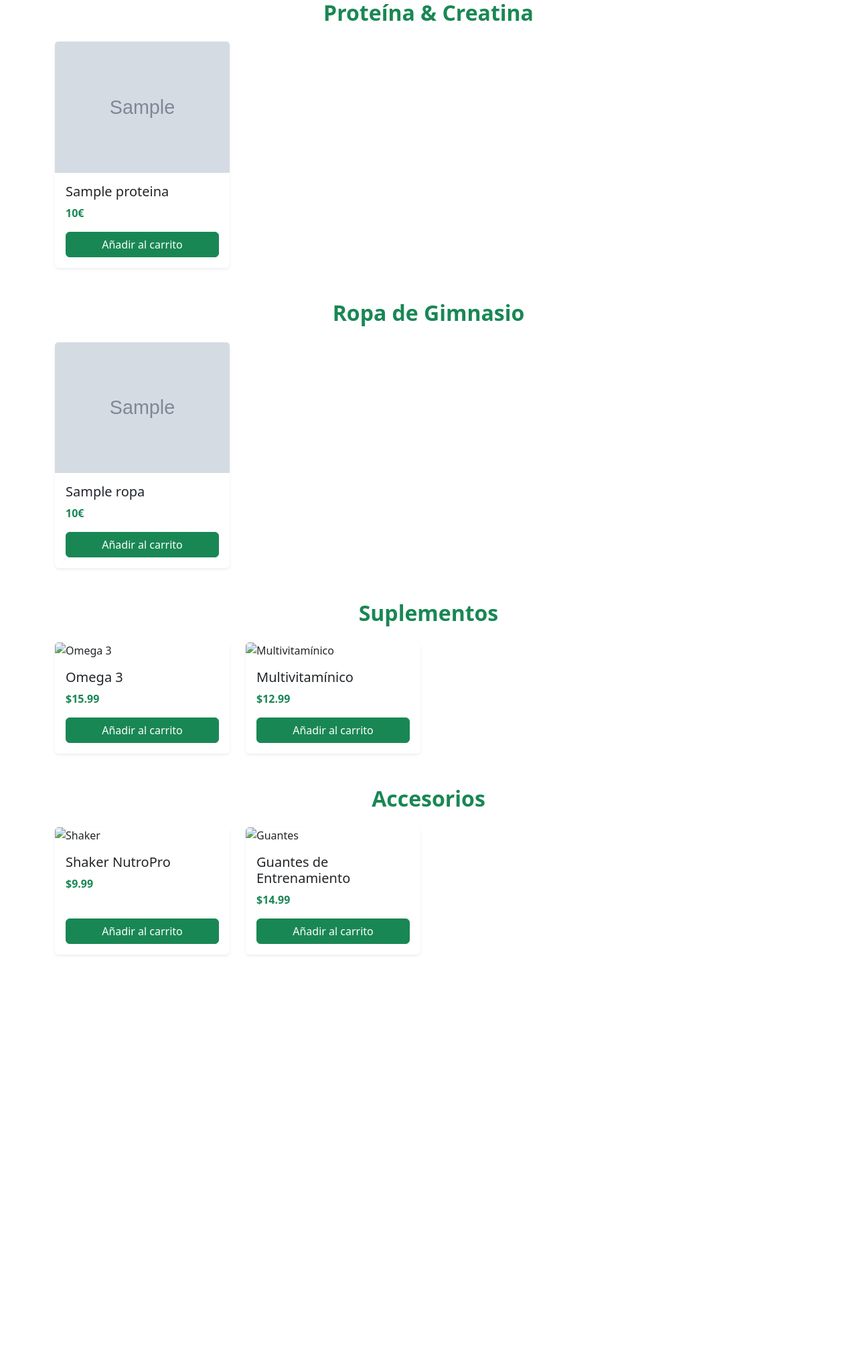
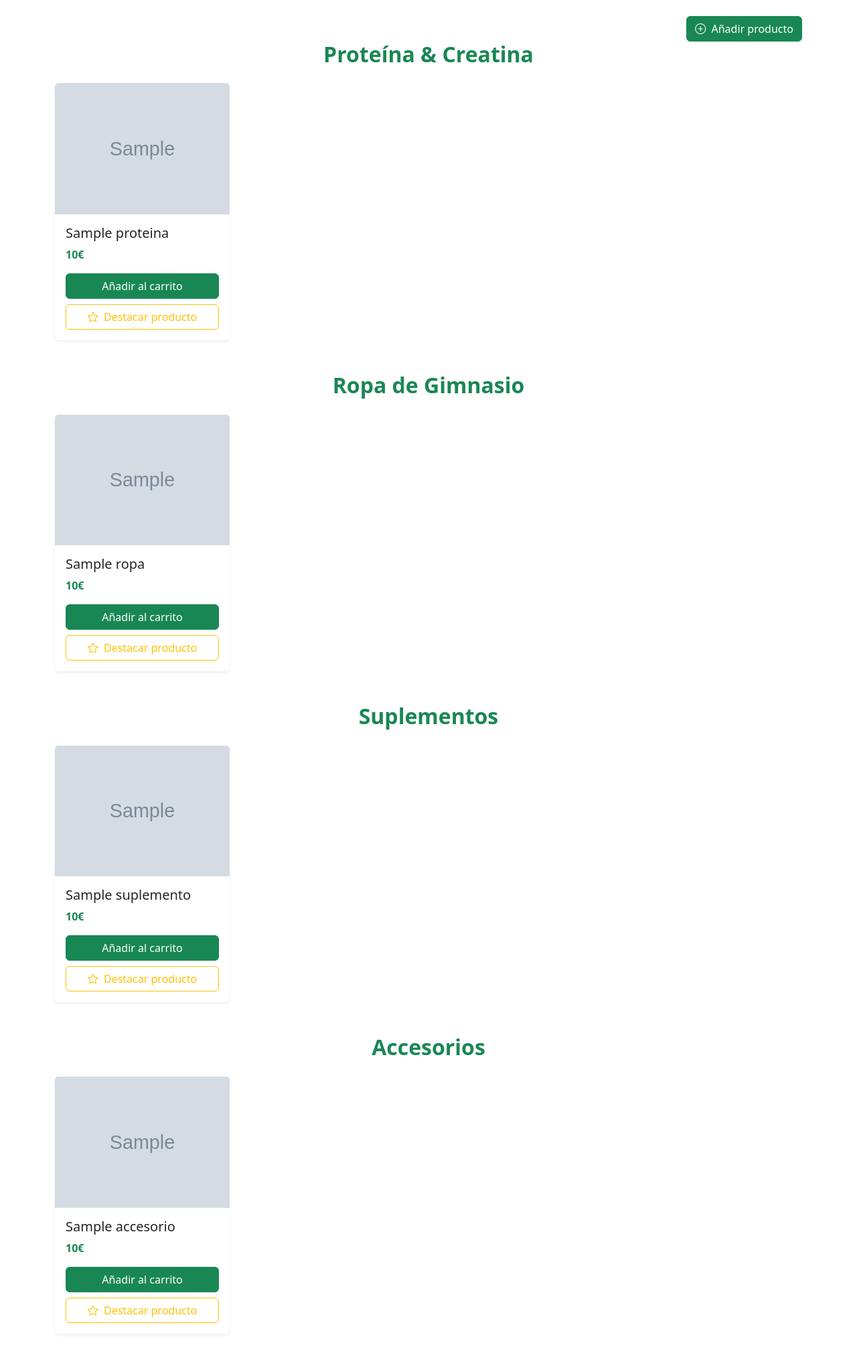
Before and after one commit to IagoFP2004/NutroPro, a PHP site: template www/app/Views/productos.view.php in a window 1280 px wide. Shown: the whole page at 67% size. Before the commit the page ends 1426 px from the top, so only its background shows below. Run offline with PHP 8.4, Linux system fonts and the light colour scheme; the template is opened without the code that fills it: most values are stand-ins (such as "Sample title", 1, 10 or a date in 2020); grey boxes marked "Sample" are stand-in pictures; some libraries are stand-ins or nearby versions.

Commit message:
Agregada pantalla de agregar producto y boton para destacar los productos

```diff
--- a/www/app/Views/inicio.view.php
+++ b/www/app/Views/inicio.view.php
@@ -76,7 +76,6 @@
             <?php }?>
         </div>
     </section>
-
     <!-- Sección de beneficios -->
     <section class="py-5 bg-light">
         <div class="container">
--- a/www/app/Views/productos.view.php
+++ b/www/app/Views/productos.view.php
@@ -11,25 +11,38 @@
     <link href="https://cdn.jsdelivr.net/npm/bootstrap-icons@1.11.1/font/bootstrap-icons.css" rel="stylesheet">
 </head>
 <body>
+
+<!-- ====== Botón añadir producto ====== -->
+<div class="container mt-4 d-flex justify-content-end">
+    <a href="/productos/nuevo" class="btn btn-success">
+        <i class="bi bi-plus-circle me-1"></i> Añadir producto
+    </a>
+</div>
+
 <!-- Contenido principal -->
 <main class="container mb-5">
 
-    <!-- 🏋️‍♂️ CATEGORÍA 1: Proteína & Creatina -->
+    <!-- CATEGORÍA 1: Proteína & Creatina -->
     <section class="mb-5">
         <h2 class="fw-bold mb-4 text-success text-center">Proteína & Creatina</h2>
         <div class="row g-4">
-            <?php foreach ($proteinas as $proteina){?>
-            <div class="col-md-3 col-sm-6">
-                <div class="card border-0 shadow-sm product-card h-100">
-                    <img src="<?php echo $proteina['imagen_url'] ?>" class="card-img-top" alt="Proteína Whey">
-                    <div class="card-body d-flex flex-column">
-                        <h5 class="card-title"><?php echo $proteina['nombre']?></h5>
-                        <p class="text-success fw-bold mb-3"><?php echo $proteina['precio'] ?>€</p>
-                        <button class="btn btn-success mt-auto">Añadir al carrito</button>
+            <?php foreach ($proteinas as $proteina) { ?>
+                <div class="col-md-3 col-sm-6">
+                    <div class="card border-0 shadow-sm product-card h-100">
+                        <img src="<?php echo $proteina['imagen_url']; ?>" class="card-img-top" alt="Proteína Whey">
+                        <div class="card-body d-flex flex-column">
+                            <h5 class="card-title"><?php echo $proteina['nombre']; ?></h5>
+                            <p class="text-success fw-bold mb-3"><?php echo $proteina['precio']; ?>€</p>
+                            <div class="mt-auto d-flex flex-column gap-2">
+                                <button class="btn btn-success">Añadir al carrito</button>
+                                <button class="btn btn-outline-warning">
+                                    <i class="bi bi-star me-1"></i> Destacar producto
+                                </button>
+                            </div>
+                        </div>
                     </div>
                 </div>
-            </div>
-            <?php }?>
+            <?php } ?>
         </div>
     </section>
 
@@ -37,76 +50,76 @@
     <section class="mb-5">
         <h2 class="fw-bold mb-4 text-success text-center">Ropa de Gimnasio</h2>
         <div class="row g-4">
-            <?php foreach ($ropas as $ropa){?>
+            <?php foreach ($ropas as $ropa) { ?>
                 <div class="col-md-3 col-sm-6">
                     <div class="card border-0 shadow-sm product-card h-100">
-                        <img src="<?php echo $ropa['imagen_url'] ?>" class="card-img-top" alt="Proteína Whey">
+                        <img src="<?php echo $ropa['imagen_url']; ?>" class="card-img-top" alt="Ropa de gimnasio">
                         <div class="card-body d-flex flex-column">
-                            <h5 class="card-title"><?php echo $ropa['nombre']?></h5>
-                            <p class="text-success fw-bold mb-3"><?php echo $ropa['precio'] ?>€</p>
-                            <button class="btn btn-success mt-auto">Añadir al carrito</button>
+                            <h5 class="card-title"><?php echo $ropa['nombre']; ?></h5>
+                            <p class="text-success fw-bold mb-3"><?php echo $ropa['precio']; ?>€</p>
+                            <div class="mt-auto d-flex flex-column gap-2">
+                                <button class="btn btn-success">Añadir al carrito</button>
+                                <button class="btn btn-outline-warning">
+                                    <i class="bi bi-star me-1"></i> Destacar producto
+                                </button>
+                            </div>
                         </div>
                     </div>
                 </div>
-            <?php }?>
+            <?php } ?>
         </div>
     </section>
 
-    <!-- 💊 CATEGORÍA 3: Suplementos -->
+    <!-- CATEGORÍA 3: Suplementos -->
     <section class="mb-5">
         <h2 class="fw-bold mb-4 text-success text-center">Suplementos</h2>
         <div class="row g-4">
-            <div class="col-md-3 col-sm-6">
-                <div class="card border-0 shadow-sm product-card h-100">
-                    <img src="https://via.placeholder.com/300x300?text=Omega+3" class="card-img-top" alt="Omega 3">
-                    <div class="card-body d-flex flex-column">
-                        <h5 class="card-title">Omega 3</h5>
-                        <p class="text-success fw-bold mb-3">$15.99</p>
-                        <button class="btn btn-success mt-auto">Añadir al carrito</button>
+            <?php foreach ($suplementos as $suplemento) { ?>
+                <div class="col-md-3 col-sm-6">
+                    <div class="card border-0 shadow-sm product-card h-100">
+                        <img src="<?php echo $suplemento['imagen_url']; ?>" class="card-img-top" alt="Suplemento">
+                        <div class="card-body d-flex flex-column">
+                            <h5 class="card-title"><?php echo $suplemento['nombre']; ?></h5>
+                            <p class="text-success fw-bold mb-3"><?php echo $suplemento['precio']; ?>€</p>
+                            <div class="mt-auto d-flex flex-column gap-2">
+                                <button class="btn btn-success">Añadir al carrito</button>
+                                <button class="btn btn-outline-warning">
+                                    <i class="bi bi-star me-1"></i> Destacar producto
+                                </button>
+                            </div>
+                        </div>
                     </div>
                 </div>
-            </div>
-            <div class="col-md-3 col-sm-6">
-                <div class="card border-0 shadow-sm product-card h-100">
-                    <img src="https://via.placeholder.com/300x300?text=Multivitamínico" class="card-img-top" alt="Multivitamínico">
-                    <div class="card-body d-flex flex-column">
-                        <h5 class="card-title">Multivitamínico</h5>
-                        <p class="text-success fw-bold mb-3">$12.99</p>
-                        <button class="btn btn-success mt-auto">Añadir al carrito</button>
-                    </div>
-                </div>
-            </div>
+            <?php } ?>
         </div>
     </section>
 
-    <!-- 🧤 CATEGORÍA 4: Accesorios -->
+    <!-- CATEGORÍA 4: Accesorios -->
     <section>
         <h2 class="fw-bold mb-4 text-success text-center">Accesorios</h2>
         <div class="row g-4">
-            <div class="col-md-3 col-sm-6">
-                <div class="card border-0 shadow-sm product-card h-100">
-                    <img src="https://via.placeholder.com/300x300?text=Shaker+NutroPro" class="card-img-top" alt="Shaker">
-                    <div class="card-body d-flex flex-column">
-                        <h5 class="card-title">Shaker NutroPro</h5>
-                        <p class="text-success fw-bold mb-3">$9.99</p>
-                        <button class="btn btn-success mt-auto">Añadir al carrito</button>
+            <?php foreach ($accesorios as $accesorio) { ?>
+                <div class="col-md-3 col-sm-6">
+                    <div class="card border-0 shadow-sm product-card h-100">
+                        <img src="<?php echo $accesorio['imagen_url']; ?>" class="card-img-top" alt="Accesorio">
+                        <div class="card-body d-flex flex-column">
+                            <h5 class="card-title"><?php echo $accesorio['nombre']; ?></h5>
+                            <p class="text-success fw-bold mb-3"><?php echo $accesorio['precio']; ?>€</p>
+                            <div class="mt-auto d-flex flex-column gap-2">
+                                <button class="btn btn-success">Añadir al carrito</button>
+                                <button class="btn btn-outline-warning">
+                                    <i class="bi bi-star me-1"></i> Destacar producto
+                                </button>
+                            </div>
+                        </div>
                     </div>
                 </div>
-            </div>
-            <div class="col-md-3 col-sm-6">
-                <div class="card border-0 shadow-sm product-card h-100">
-                    <img src="https://via.placeholder.com/300x300?text=Guantes+De+Entrenamiento" class="card-img-top" alt="Guantes">
-                    <div class="card-body d-flex flex-column">
-                        <h5 class="card-title">Guantes de Entrenamiento</h5>
-                        <p class="text-success fw-bold mb-3">$14.99</p>
-                        <button class="btn btn-success mt-auto">Añadir al carrito</button>
-                    </div>
-                </div>
-            </div>
+            <?php } ?>
         </div>
     </section>
 
 </main>
+
 <!-- Bootstrap JS -->
 <script src="https://cdn.jsdelivr.net/npm/bootstrap@5.3.2/dist/js/bootstrap.bundle.min.js"></script>
 </body>
```
Also changed, not shown: www/app/Controllers/ProductoController.php (+13 -0 lines), www/app/Core/FrontController.php (+9 -0 lines), www/app/Models/ProductoModel.php (+16 -0 lines), www/app/Views/productosAlta.view.php (added, +73 -0 lines).
